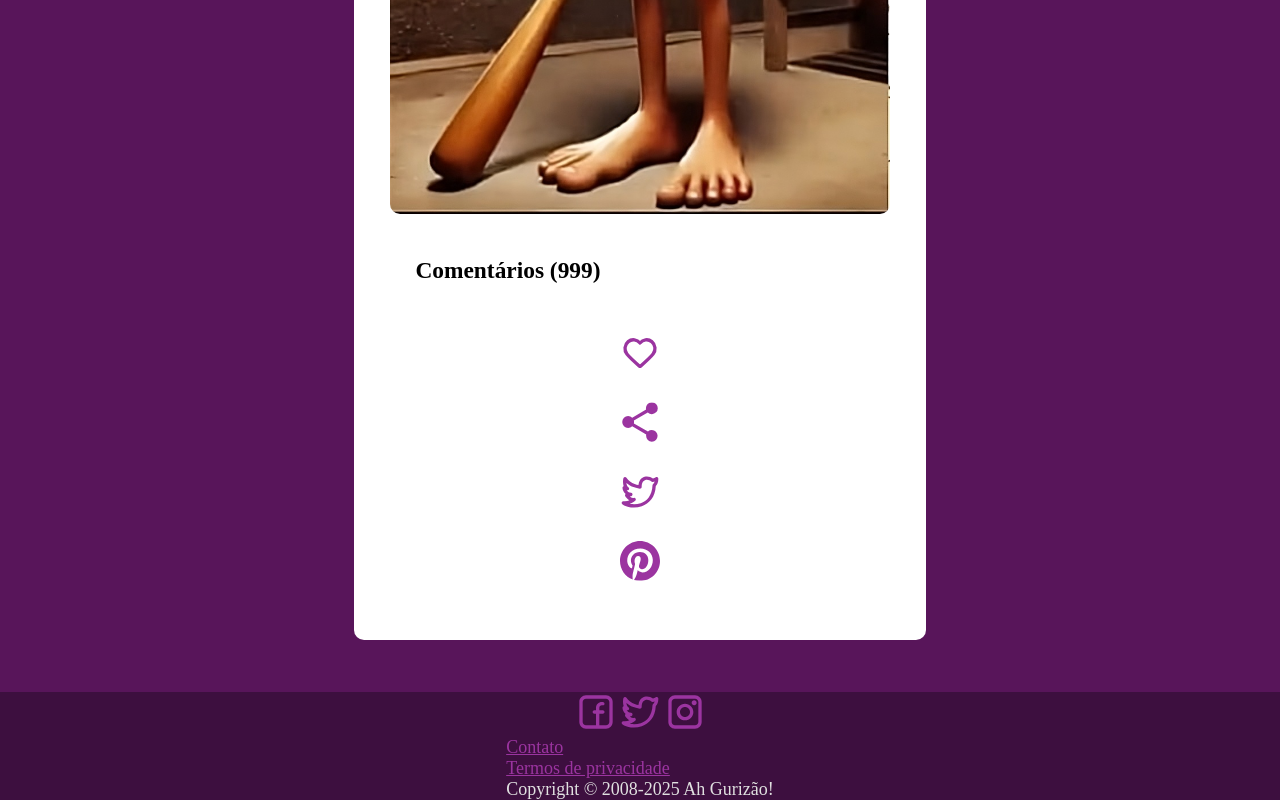
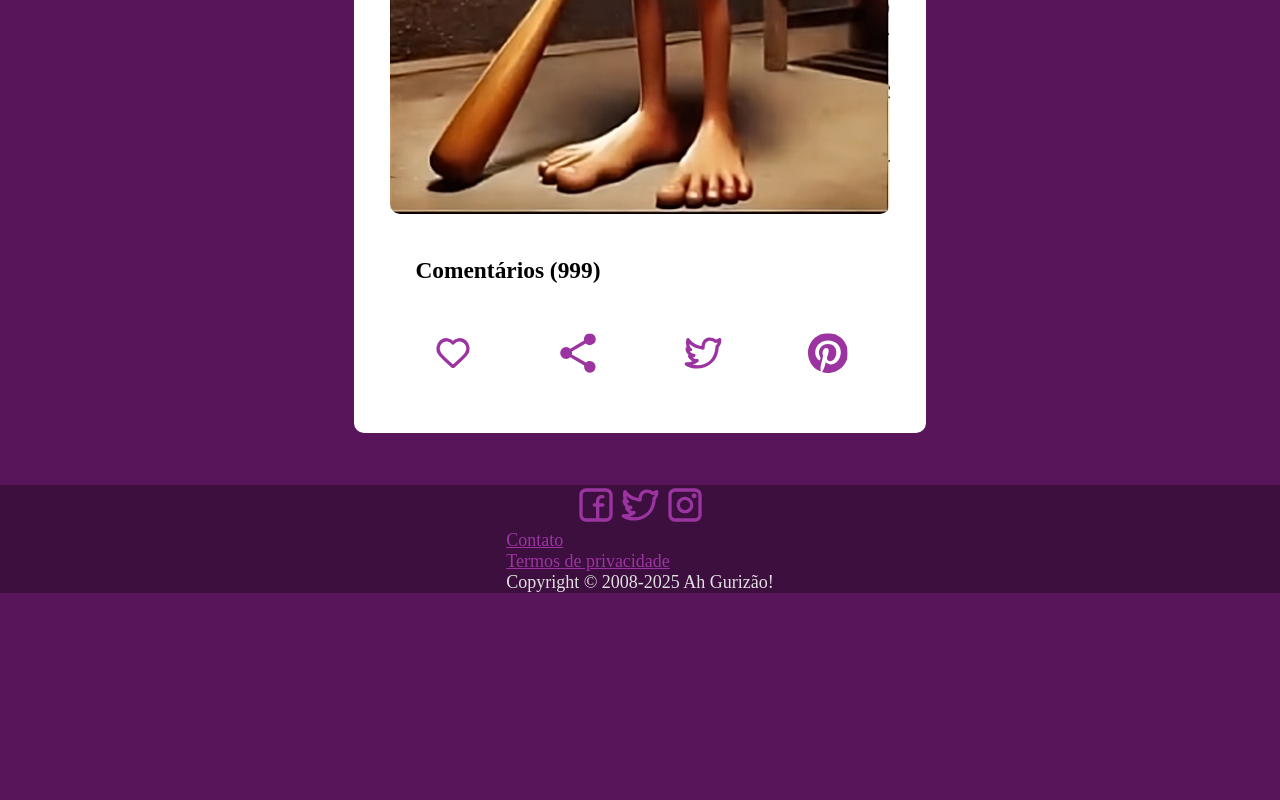
Before and after one commit to HtmlGlazer/Reeformula-o-p-gina-web, a plain HTML site: page index.html in a window 1280 px wide. Shown: the part 1012-1812 px from the top of the page. After the commit the page ends 1605 px from the top, so only its background shows below. Drawn offline with Linux system fonts and the light colour scheme.

Commit message:
Update main.css

```diff
--- a/styles/main.css
+++ b/styles/main.css
@@ -222,6 +222,12 @@ main {
   padding: 0.2em;
 }
 
+.ordem {
+  display: flex;
+  flex-flow: row;
+  justify-content: start;
+}
+
 footer {
   grid-column: 1 / -1;
   display: flex;
```
